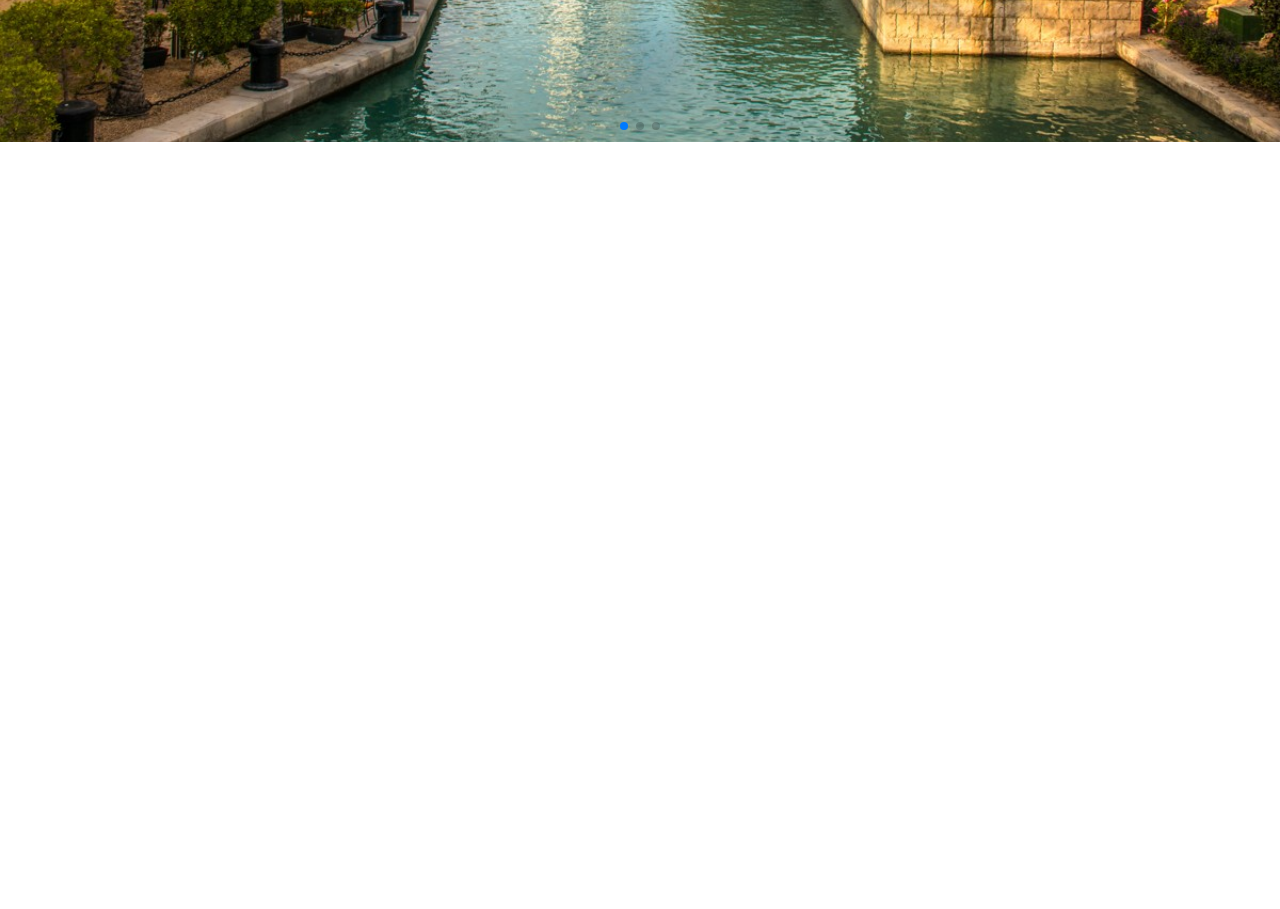
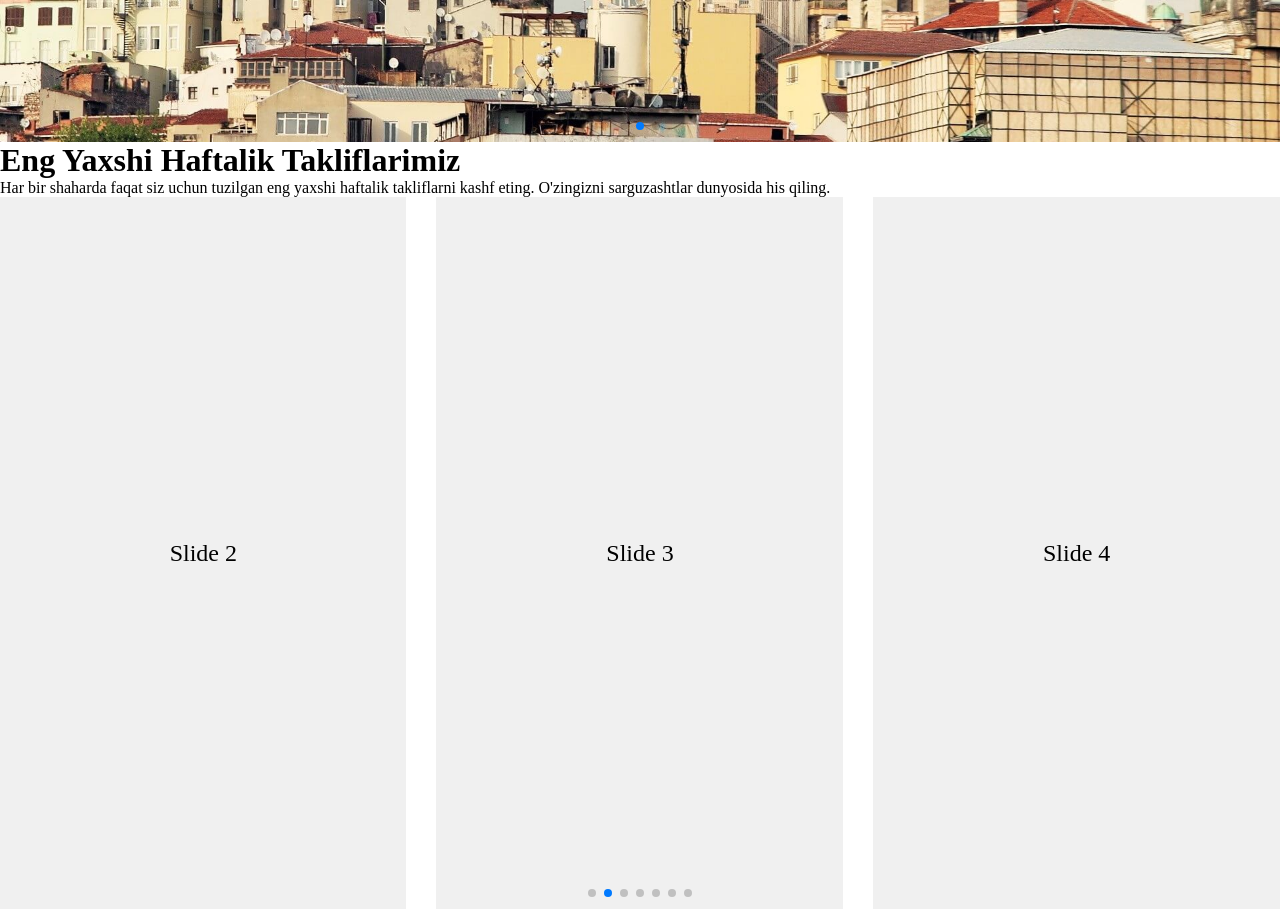
Before and after one commit to Sunnat0401/zamonuz, a React (Vite) app: page / in a window 1280 px wide. Shown: the part 640-1549 px from the top of the page. Before the commit the page ends 800 px from the top, so only its background shows below. Built offline with nearby package versions, Linux system fonts and the light colour scheme.

Commit message:
homepage finished

```diff
--- a/src/App.jsx
+++ b/src/App.jsx
@@ -1,10 +1,15 @@
 import React from 'react'
 import Navbar from './Component/Navbar/Navbar'
 import HomePages from './Pages/HomePages/HomePages'
+import Offers from './Pages/Offers/Offers'
 
 const App = () => {
   return (
+    <>
     <HomePages/>
+    <Offers/>
+
+    </>
     )
 }
 
--- a/src/Pages/HomePages/HomePages.jsx
+++ b/src/Pages/HomePages/HomePages.jsx
@@ -24,7 +24,7 @@ const HomePages = () => {
         spaceBetween={30}
         centeredSlides={true}
         autoplay={{
-          delay: 250000000,
+          delay: 2500,
           disableOnInteraction: false,
         }}
         loop={true}
--- /dev/null
+++ b/src/Pages/Offers/Offers.css
@@ -0,0 +1,4 @@
+/* .swiper-slide{
+    width: 300px;
+    height: 300px;
+}  */
--- /dev/null
+++ b/src/Pages/Offers/Offers.jsx
@@ -0,0 +1,48 @@
+import { Swiper, SwiperSlide } from 'swiper/react';
+
+// Import Swiper styles
+import 'swiper/css';
+import 'swiper/css/pagination';
+import 'swiper/css/autoplay'; // Import autoplay styles
+
+// Import required modules
+import { Pagination, Autoplay } from 'swiper/modules';
+import './Offers.css';
+
+const Offers = () => {
+  return (
+    <div className='offers'>
+      <div className="container">
+        <h1 className="offers-title">Eng Yaxshi Haftalik Takliflarimiz</h1>
+        <p className="offers-text">Har bir shaharda faqat siz uchun tuzilgan eng yaxshi haftalik takliflarni kashf eting. O'zingizni sarguzashtlar dunyosida his qiling.</p>
+      </div>
+      <Swiper
+        slidesPerView={3} // Corrected to avoid duplicate prop
+        spaceBetween={30}
+        autoplay={{
+          delay: 2000, // Set the delay to 2 seconds (2000ms)
+          disableOnInteraction: false, // Continue autoplay after user interactions
+        }}
+        pagination={{
+          clickable: true,
+        }}
+        modules={[Pagination, Autoplay]}
+        className="mySwiper"
+      >
+        <SwiperSlide>
+
+        </SwiperSlide>
+        <SwiperSlide>Slide 2</SwiperSlide>
+        <SwiperSlide>Slide 3</SwiperSlide>
+        <SwiperSlide>Slide 4</SwiperSlide>
+        <SwiperSlide>Slide 5</SwiperSlide>
+        <SwiperSlide>Slide 6</SwiperSlide>
+        <SwiperSlide>Slide 7</SwiperSlide>
+        <SwiperSlide>Slide 8</SwiperSlide>
+        <SwiperSlide>Slide 9</SwiperSlide>
+      </Swiper>
+    </div>
+  );
+}
+
+export default Offers;
--- a/src/Util/const.jsx
+++ b/src/Util/const.jsx
@@ -1,4 +1,4 @@
-import { dubai } from "../assets";
+import { dubai, istanbul, sauida, sharm } from "../assets";
 
 export const  slider =[
 {
@@ -20,36 +20,36 @@ export const  slider =[
   },
   {
     id: 1,
-    img: dubai,
+    img: istanbul,
     title: "Siz yoqtirib qolishingiz mumkun bo'lgan shahar : ",
     subtitle:"Dubai",
     swiper:{
      icon1: 'fa-regular fa-user',
      population1: 'Aholisi',
-     number1: "67.41 M",
+     number1: "44.48 M",
      icon2: 'fa-solid fa-house',
      population2: 'Hududi',
-     number2: "551.500 KM2",
+     number2: "275.400 KM2",
      icon3: 'fa-solid fa-globe',
      population3: "O'rtacha narx ",
-     number3: "67.41 M",
+     number3: "$946.000",
     }
   },
   {
     id: 1,
-    img: dubai,
+    img: sharm,
     title: "Siz yoqtirib qolishingiz mumkun bo'lgan shahar : ",
     subtitle:"Dubai",
     swiper:{
      icon1: 'fa-regular fa-user',
      population1: 'Aholisi',
-     number1: "67.41 M",
+     number1: "69.86 M",
      icon2: 'fa-solid fa-house',
      population2: 'Hududi',
-     number2: "551.500 KM2",
+     number2: "513.120 KM2",
      icon3: 'fa-solid fa-globe',
      population3: "O'rtacha narx ",
-     number3: "67.41 M",
+     number3: "$165.450",
     }
   },
 
--- a/src/assets/index.jsx
+++ b/src/assets/index.jsx
@@ -1,3 +1,6 @@
 export {default as Logo} from './zamon.svg'
 export {default as India} from './india.jpg'
 export {default as dubai} from './dubai.jpg'
+export {default as istanbul} from './istanbul.jpg'
+export {default as sauida} from './saudia.jpg'
+export {default as sharm} from './sharm.jpg'
```
